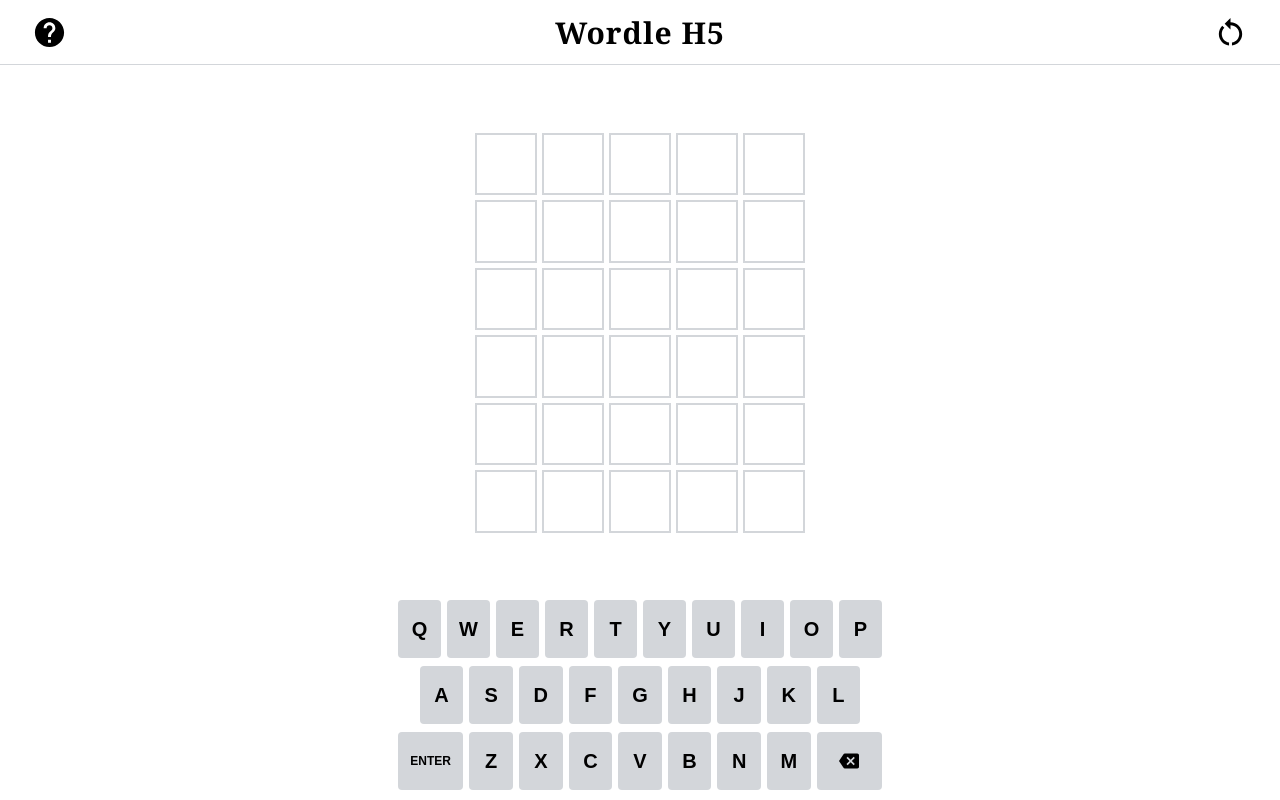
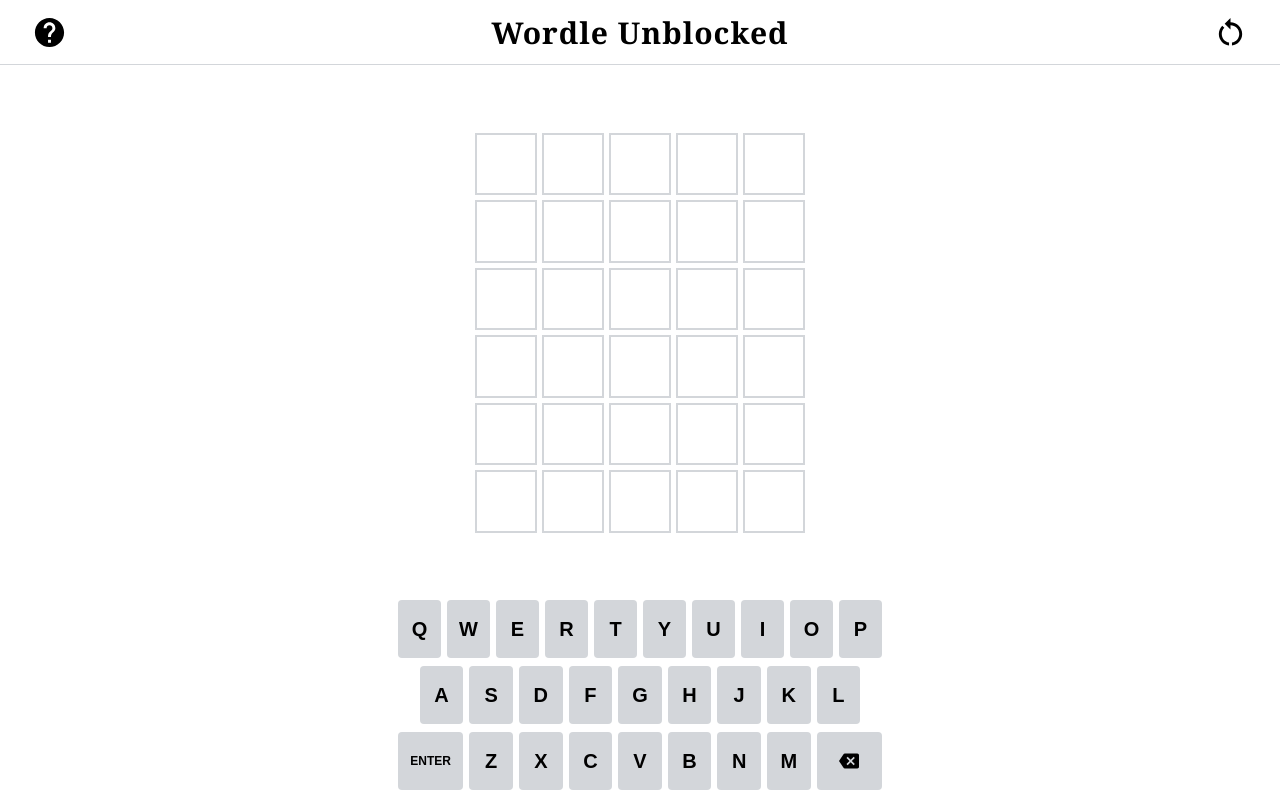
Before and after one commit to wordle-unblocked/wordle-unblocked.github.io, a Next.js app: page / in a window 1280 px wide. Built offline with nearby package versions, Linux system fonts and the light colour scheme.

Commit message:
Update index.tsx

```diff
--- a/src/components/UI/Header/index.tsx
+++ b/src/components/UI/Header/index.tsx
@@ -21,7 +21,7 @@
       <IconButton aria-label='Help' onClick={handleToggleInstructions}>
         <Help className={styles.header__icon} />
       </IconButton>
-      <h1 className={styles.header__title}>Wordle H5</h1>
+      <h1 className={styles.header__title}>Wordle Unblocked</h1>
       <IconButton aria-label='Restart' onClick={() => resetGame()}>
         <RestartAlt className={styles.header__icon} />
       </IconButton>
```
